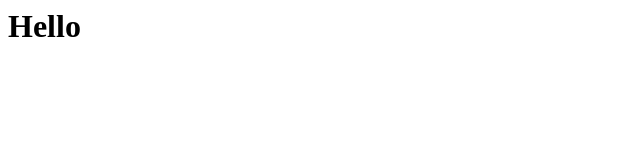
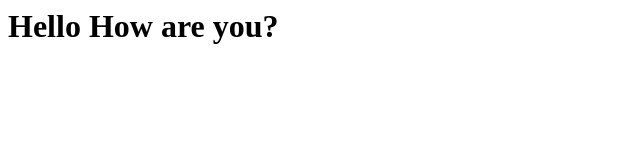
Before and after one commit to harshitpatel24/sample-repo, a plain HTML site: page index.html in a window 1280 px wide. Shown: the whole page, without its empty margins (0-640 px from the left). Drawn offline with Linux system fonts and the light colour scheme.

Commit message:
second commit

```diff
--- a/index.html
+++ b/index.html
@@ -1,5 +1,5 @@
 <html>
 <body>
-<h1> Hello </h1>
+<h1> Hello How are you? </h1>
 </body>
 </html>
```
